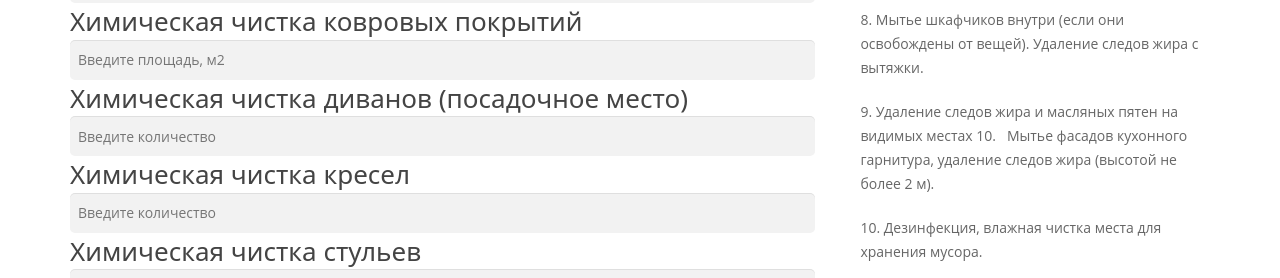
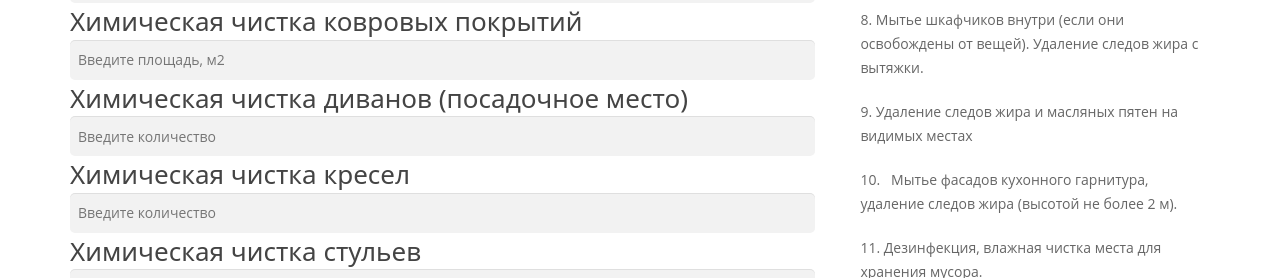
Before and after one commit to Stas-Dolgachov/calculator_ip_service, a Vue app: page app/index.html in a window 1280 px wide. Shown: the part 1290-1568 px from the top of the page. Built offline with nearby package versions, Linux system fonts and the light colour scheme; a script that the page names is missing; files whose address does not match are found by name.

Commit message:
additional info list updated

```diff
--- a/app/index.html
+++ b/app/index.html
@@ -739,8 +739,9 @@
                     <p>6. Удаление налета и водного камня. Вынос мусора (до 5 кг).</p>
                     <p>7. Мытье стеклянных поверхностей. Чистка и дезинфекция сантехники.</p>
                     <p>8. Мытье шкафчиков внутри (если они освобождены от вещей). Удаление следов жира с вытяжки.</p>
-                    <p>9. Удаление следов жира и масляных пятен на видимых местах 10. &nbsp; Мытье фасадов кухонного гарнитура, удаление следов жира (высотой не более 2 м).</p>
-                    <p>10. Дезинфекция, влажная чистка места для хранения мусора.
+                    <p>9. Удаление следов жира и масляных пятен на видимых местах</p>
+                    <p>10. &nbsp; Мытье фасадов кухонного гарнитура, удаление следов жира (высотой не более 2 м).</p>
+                    <p>11. Дезинфекция, влажная чистка места для хранения мусора.
                     </p></div>
             </div>
             <div class="wpb_single_image wpb_content_element animate_afb align_center">
```
Also changed, not shown: dist/index.html.
